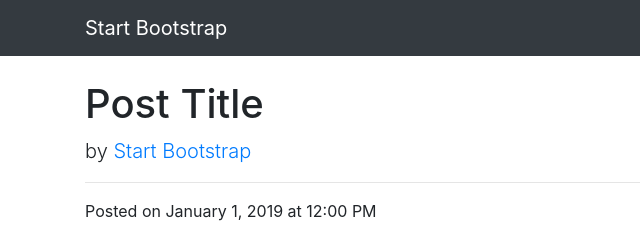
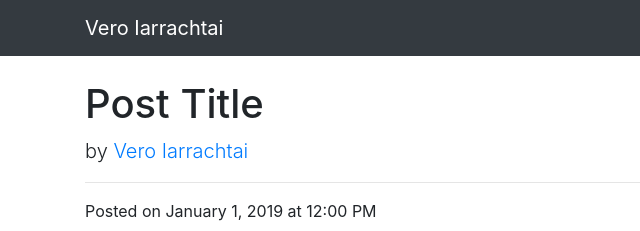
Before and after one commit to VeroIarrachtai/Ciencia-by-Iarrachtai, a website: page index.html in a window 1280 px wide. Shown: the top 231 px of the page, 0-640 px from the left. Drawn offline with Linux system fonts and the light colour scheme.

Commit message:
Update index.html

```diff
--- a/index.html
+++ b/index.html
@@ -23,7 +23,7 @@
   <!-- Navigation -->
   <nav class="navbar navbar-expand-lg navbar-dark bg-dark fixed-top">
     <div class="container">
-      <a class="navbar-brand" href="#">Start Bootstrap</a>
+      <a class="navbar-brand" href="#">Vero Iarrachtai</a>
       <button class="navbar-toggler" type="button" data-toggle="collapse" data-target="#navbarResponsive" aria-controls="navbarResponsive" aria-expanded="false" aria-label="Toggle navigation">
         <span class="navbar-toggler-icon"></span>
       </button>
@@ -62,7 +62,7 @@
         <!-- Author -->
         <p class="lead">
           by
-          <a href="#">Start Bootstrap</a>
+          <a href="#">Vero Iarrachtai</a>
         </p>
 
         <hr>
```
